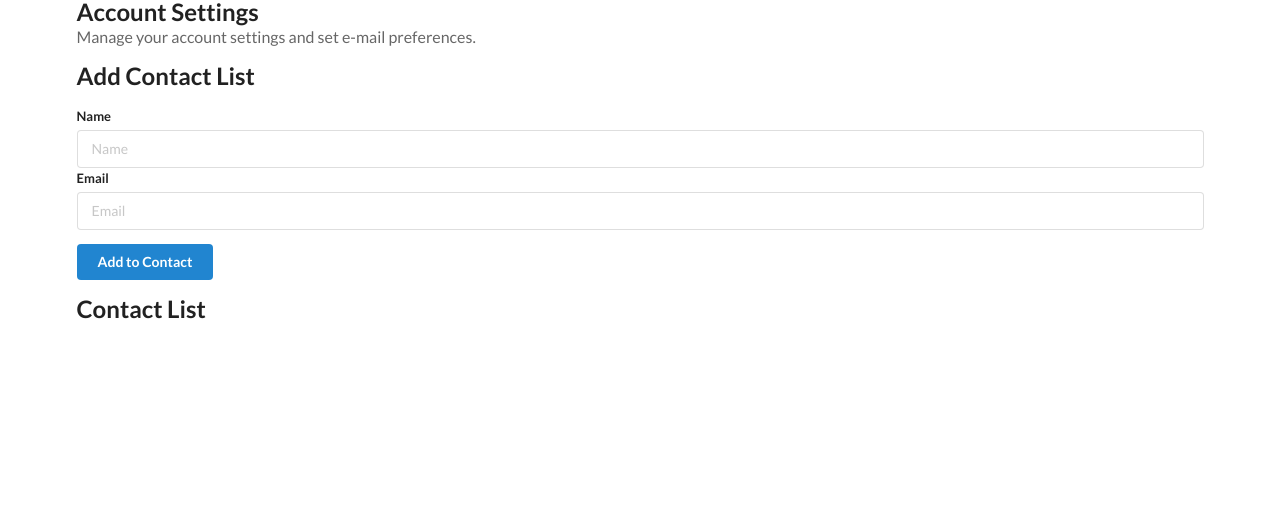
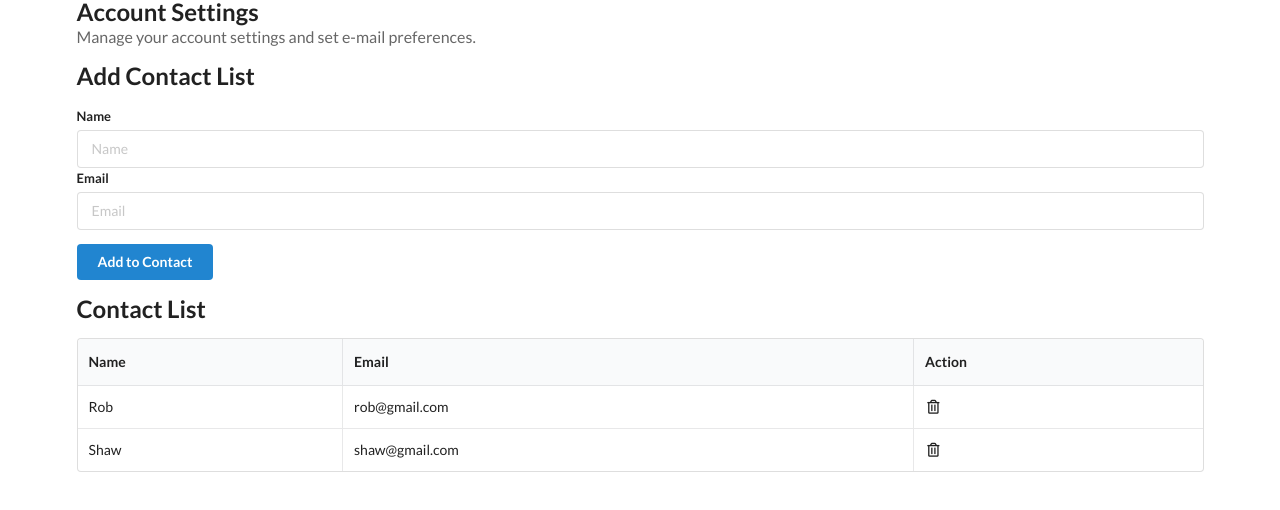
Before and after one commit to suthaharan/react2021_noob, a React (Create React App) app in the folder contactlistapp/: page / in a window 1280 px wide. Shown: the top 510 px of the page. Built offline with nearby package versions, Linux system fonts and the light colour scheme.

Commit message:
adding a list of objects array and passing it to contact list for display

```diff
--- a/contactlistapp/src/components/App.js
+++ b/contactlistapp/src/components/App.js
@@ -5,11 +5,24 @@ import AddContact from "./AddContact";
 import ContactList from "./ContactList";
 
 function App() {
+
+  const contacts = [
+    {
+      id: "1",
+      name: "Rob",
+      email: "rob@gmail.com",
+    },
+    {
+      id: "2",
+      name: "Shaw",
+      email: "shaw@gmail.com",
+    },
+  ];
   return (
     <div className="ui container">
       <Header />
       <AddContact />
-      <ContactList />
+      <ContactList contacts={contacts}/>
     </div>
   );
 }
--- a/contactlistapp/src/components/ContactList.js
+++ b/contactlistapp/src/components/ContactList.js
@@ -1,9 +1,30 @@
 import React from "react";
 // Create a functional component
-const ContactList = () => {
+const ContactList = (props) => {
+    console.log(props);
+    const renderContactList = props.contacts.map((contact) => {
+        return (
+            <tr>
+            <td data-label="Name">{contact.name}</td>
+            <td data-label="Email">{contact.email}</td>
+            <td data-label="Action"><i className="trash alternate outline icon"></i></td>
+          </tr>
+        );
+    });
     return (
         <div className="ui celled list">
                 <h2>Contact List</h2>
+                <table className="ui celled table">
+                <thead>
+                    <tr>
+                        <th>Name</th>
+                        <th>Email</th>
+                        <th>Action</th>
+                    </tr>
+                </thead>
+                <tbody>{renderContactList}</tbody>
+                </table>
+
         </div>
     );
 }
```
Also changed, not shown: 1 other file (tests, documents, lock files or other folders).
